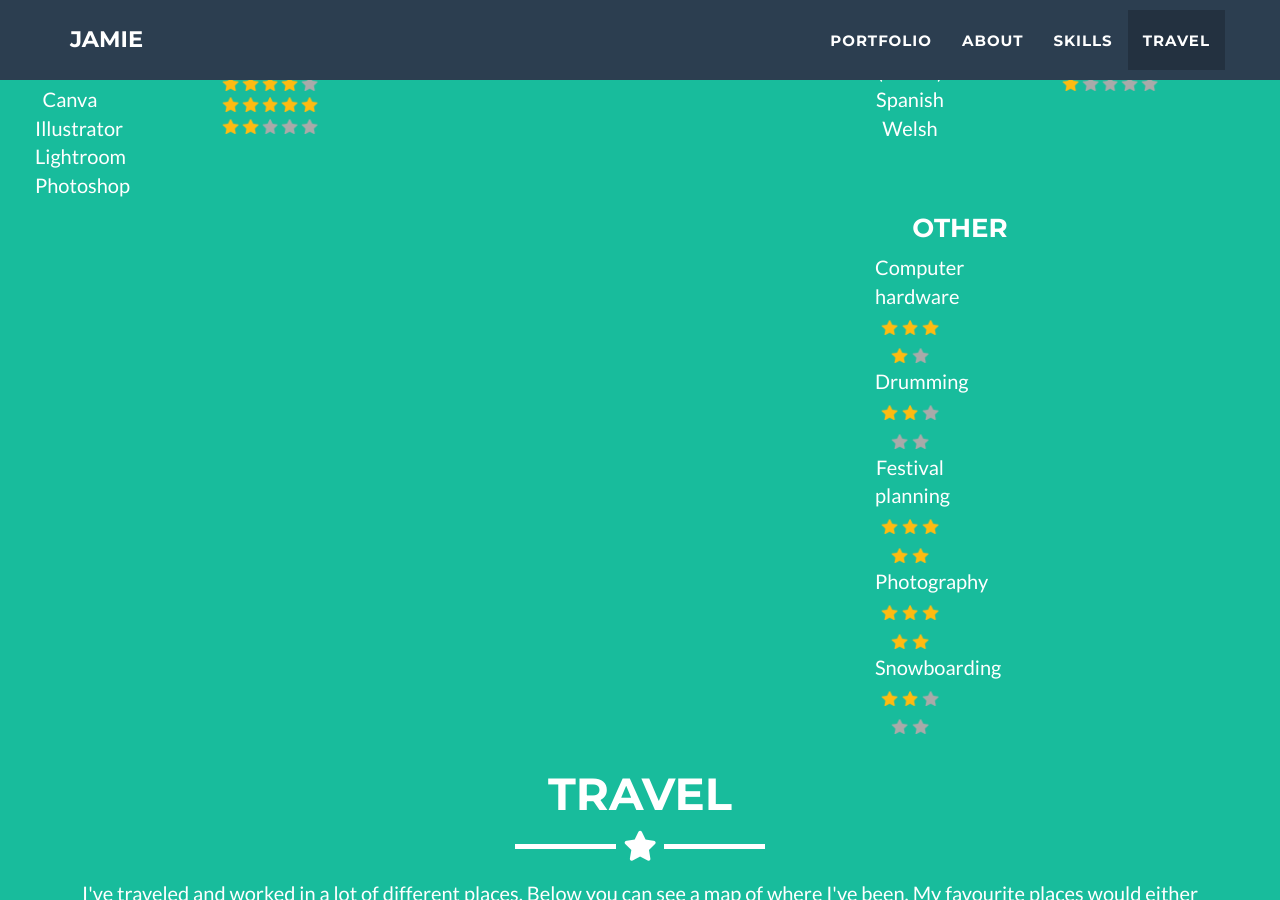
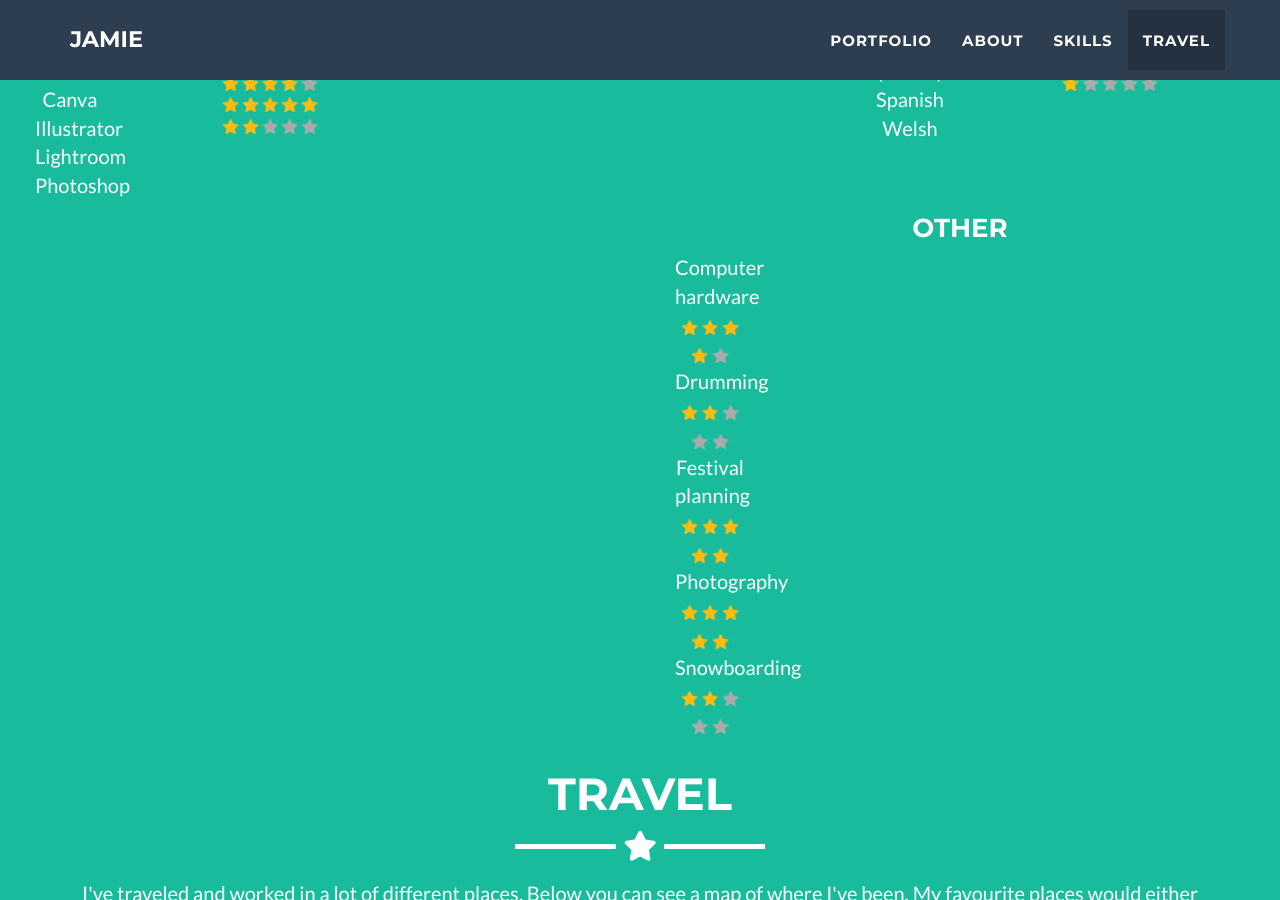
Before and after one commit to jamiedumayne/jamiedumayne.github.io, a Jekyll site: the page built from _posts/2014-07-18-project-1.markdown, in a window 1280 px wide and 900 px high, scrolled down 2816 px. Built offline with Jekyll 4.4.1, drawn with Linux system fonts in a browser that asks for light colours.

Commit message:
Update skills.html

```diff
--- a/_includes/skills.html
+++ b/_includes/skills.html
@@ -137,7 +137,7 @@
       </div>
       <div class="float-child">
         <h3>Other</h3>
-        <div class="col-lg-4 col-xs-2"></div>
+        <div class="col-lg-0 col-xs-0"></div>
           <div class="col-lg-2 col-xs-4">
             <p>Computer hardware<br>
                <img src=img/star_full.png alt="Gold star" height="15">
```
